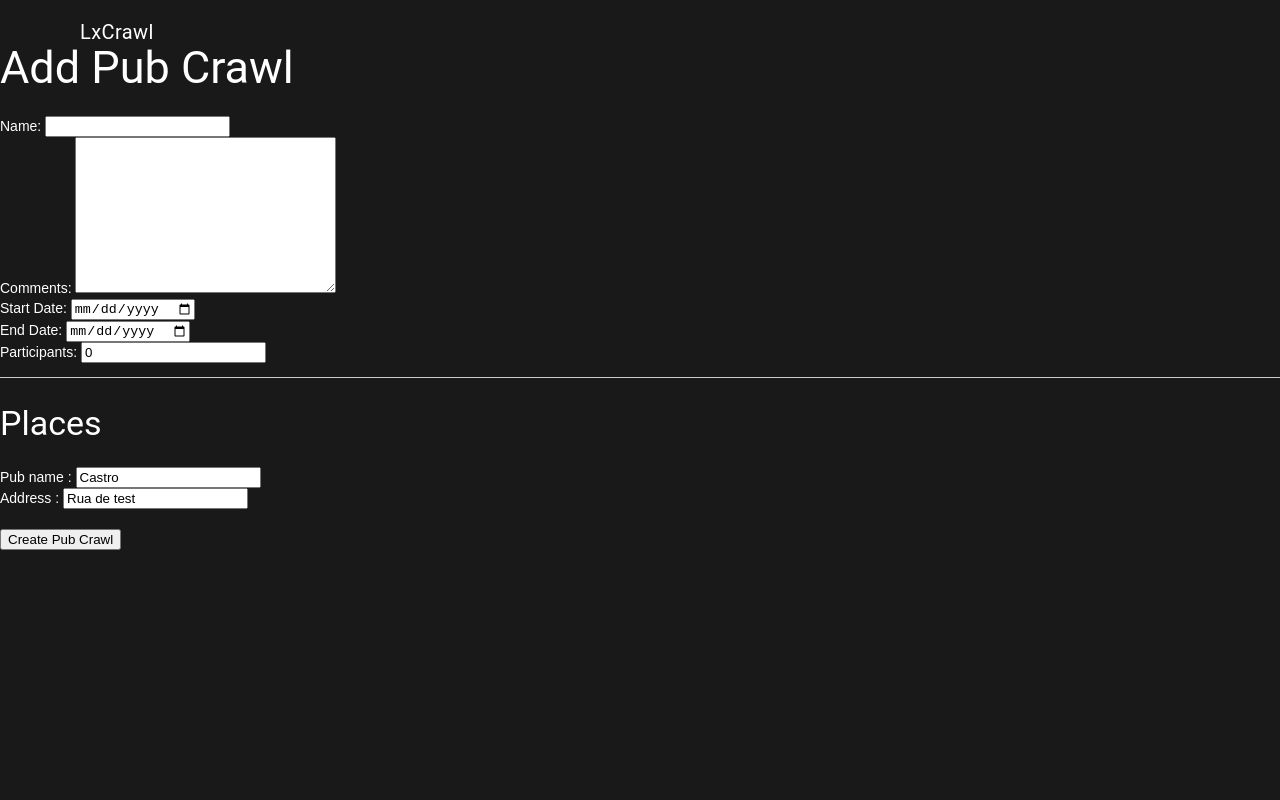
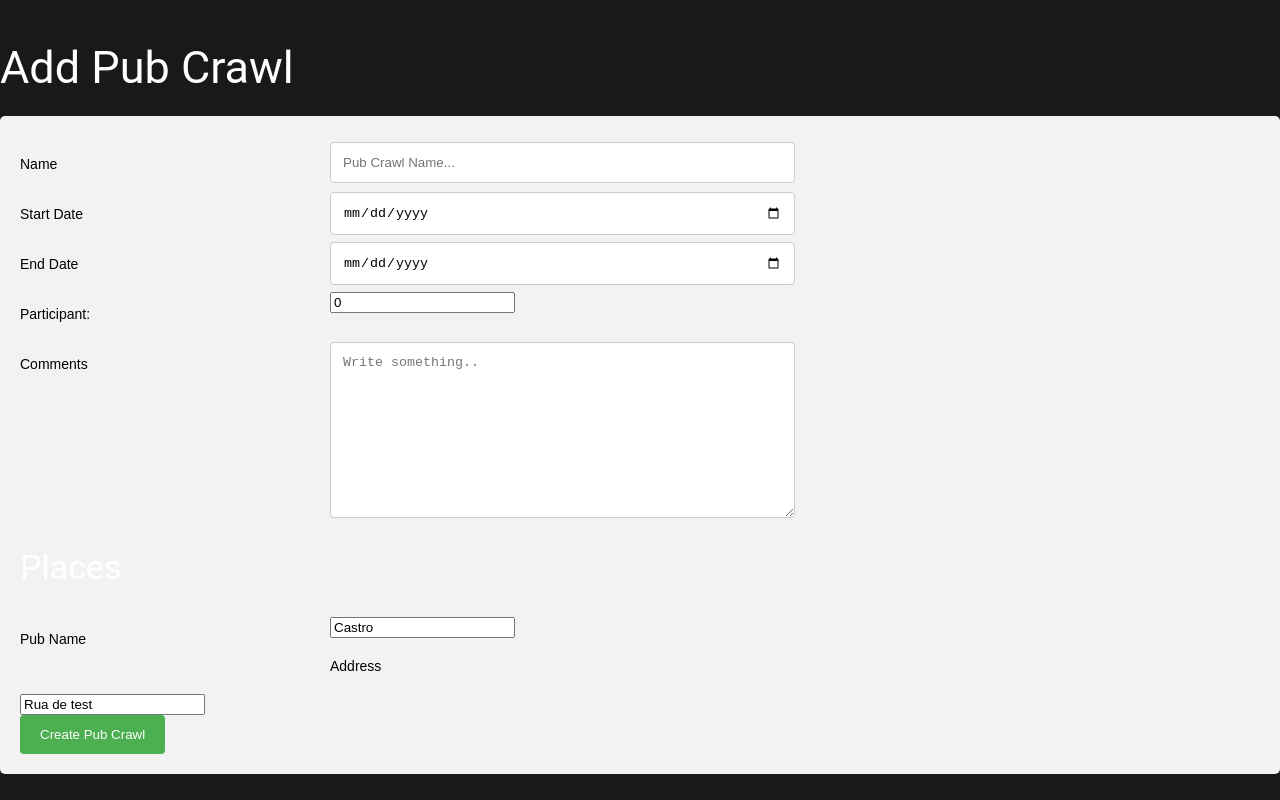
Before and after one commit to PatriciaRosalis/Lx_Crawl, a React (Create React App) app in the folder client/: page /add-pubcrawl in a window 1280 px wide. Built offline with nearby package versions, Linux system fonts and the light colour scheme.

Commit message:
First design of AddPubCrawl and fixed addPubCrawl route

```diff
--- a/client/src/api.js
+++ b/client/src/api.js
@@ -86,7 +86,7 @@ export default {
 
   addPubCrawl(uploadData) {
     return service
-      .post('/pubCrawls', uploadData)
+      .post('/pubCrawls/add-pubcrawl', uploadData)
       .then(res => res.data)
       .catch(errHandler)
   },
--- a/client/src/components/pages/AddPubCrawl.jsx
+++ b/client/src/components/pages/AddPubCrawl.jsx
@@ -3,6 +3,7 @@ import api from '../../api';
 import ReactDom from 'react-dom'
 import axios from 'axios';
 import Navbar from './Navbar'
+import '../../styles/pubcrawlForms.scss';
 
 
 export default class AddPubCrawl extends Component {
@@ -88,29 +89,97 @@ export default class AddPubCrawl extends Component {
   render() {
     return (
       <div className="AddPubCrawl">
-        <Navbar />
+        {/* <Navbar />  */}
         <br />
-
         <h2>Add Pub Crawl</h2>
-        <form>
-          Name: <input type="text" value={this.state.name} name="name" onChange={this.handleInputChange} /> <br />
-          Comments: <textarea value={this.state.comments} name="comments" cols="30" rows="10" onChange={this.handleInputChange} ></textarea> <br />
-          Start Date: <input type="date" value={this.state.startDate} name="startDate" onChange={this.handleInputChange} /> <br />
-          End Date: <input type="date" value={this.state.endDate} name="endDate" onChange={this.handleInputChange} /> <br />
-          Participants: <input type="number" value={this.state.participants} name="participants" onChange={this.handleInputChange} /> <br />
-          <hr />
+        <div className="containerAddPub">
+          <form action="action_page.php">
+            <div className="row">
+              <div className="col-25">
+                <label for="fname" className="label">Name</label>
+              </div>
+              <div className="col-75">
+                {/* <input type="text" value={this.state.name} onChange={this.handleInputChange} id="fname" placeholder="Pub Crawl Name..." /> */}
+                <input id="pubName" type="text" value={this.state.name} name="name" onChange={this.handleInputChange} placeholder="Pub Crawl Name..." />
+              </div>
+            </div>
+            <div className="row">
+              <div className="col-25">
+                <label for="sdate" className="label">Start Date</label>
+              </div>
+              <div className="col-75">
+                <input id="sdate"  name="startDate" type="date" value={this.state.startDate}  onChange={this.handleInputChange} />
+              </div>
+            </div>
+            <div className="row">
+              <div className="col-25">
+                <label for="edate" className="label">End Date</label>
+              </div>
+              <div className="col-75">
+                <input id="edate" name="endDate" type="date" value={this.state.endDate} onChange={this.handleInputChange} />
+              </div>
+            </div>
+            <div className="row">
+              <div className="col-25">
+                <label for="participant" className="label">Participant:</label>
+              </div>
+              <div className="col-75">
+                <input id="participant" type="number" value={this.state.participants} name="participants" onChange={this.handleInputChange} />
+              </div>
+            </div>
+            <div className="row">
+              <div className="col-25">
+                <label for="comments" className="label">Comments</label>
+              </div>
+              <div className="col-75">
+                <textarea id="comments" name="comments" placeholder="Write something.." value={this.state.comments} /*name="comments"*/ cols="30" rows="10" onChange={this.handleInputChange}></textarea>
+              </div>
+            </div>
             <h3>Places</h3>
+            <div className="row">
               {this.state.places.map((place,i) => <div key={i}>
-            Pub name : <input value={place.namePub} onChange={e => this.changeNamePub(e,i)} /> <br/>
-            Address : <input value={place.address} onChange={e => this.changeAddress(e,i)}/> <br/>
-            <br/>
+                <div className="col-25">
+                  <label for="pubname" className="label" >Pub Name</label>
+                </div>
+                <div className="col-75">
+                  <input value={place.namePub} onChange={e => this.changeNamePub(e,i)} />
+                </div>
+                <div className="col-25">
+                  <label for="address" className="label" >Address </label>
+                </div>
+                <div className="col-75">
+                  <input value={place.address} onChange={e => this.changeAddress(e,i)}/>
+                </div>
               </div>)}
-          <button onClick={(e) => this.handleClick(e)}>Create Pub Crawl</button>
+            </div>
+            <button id="createPub" onClick={(e) => this.handleClick(e)}>Create Pub Crawl</button>
           </form>
           {this.state.message && <div className="info">
             {this.state.message}
           </div>}
         </div>
+
+
+        {/* <h2>Add Pub Crawl</h2> */}
+        {/* <form>  */}
+          {/* Name: <input type="text" value={this.state.name} name="name" onChange={this.handleInputChange} /> <br /> */}
+          {/* Comments: <textarea value={this.state.comments} name="comments" cols="30" rows="10" onChange={this.handleInputChange} ></textarea> <br /> */}
+          {/* Start Date: <input type="date" value={this.state.startDate} name="startDate" onChange={this.handleInputChange} /> <br />  */}
+          {/* End Date: <input type="date" value={this.state.endDate} name="endDate" onChange={this.handleInputChange} /> <br />  */}
+          {/* Participants: <input type="number" value={this.state.participants} name="participants" onChange={this.handleInputChange} /> <br />  */}
+          {/* <hr /> */}
+          {/* <h3>Places</h3> */}
+          {/* {this.state.places.map((place,i) => <div key={i}> */}
+            {/* Pub name : <input value={place.namePub} onChange={e => this.changeNamePub(e,i)} /> <br/> */}
+            {/* Address : <input value={place.address} onChange={e => this.changeAddress(e,i)}/> <br/> */}
+            {/* <br/> */}
+          {/* </div>)} */}
+          {/* <button onClick={(e) => this.handleClick(e)}>Create Pub Crawl</button> */}
+        {/* </form> */}
+        {/* {this.state.message && <div className="info"> */}
+          {/* {this.state.message} */}
+        {/* </div>} */}
+      </div>
     );
   }
 }
--- /dev/null
+++ b/client/src/styles/pubcrawlForms.scss
@@ -0,0 +1,62 @@
+#pubName, #edate, #sdate, #comments {
+  width: 50%;
+  padding: 12px;
+  border: 1px solid #ccc;
+  border-radius: 4px;
+  box-sizing: border-box;
+  resize: vertical;
+}
+
+/* Style the label to display next to the inputs */
+.label {
+  color: black;
+  padding: 12px 12px 12px 0;
+  display: inline-block;
+}
+
+/* Style the submit button */
+#createPub {
+  background-color: #4CAF50;
+  color: white;
+  padding: 12px 20px;
+  border: none;
+  border-radius: 4px;
+  cursor: pointer;
+  float: center;
+}
+
+/* Style the container */
+.containerAddPub{
+  border-radius: 5px;
+  background-color: #f2f2f2;
+  padding: 20px;
+}
+
+/* Floating column for labels: 25% width */
+.col-25 {
+  float: left;
+  width: 25%;
+  margin-top: 6px;
+}
+
+/* Floating column for inputs: 75% width */
+.col-75 {
+  float: left;
+  width: 75%;
+  margin-top: 6px;
+}
+
+/* Clear floats after the columns */
+.row:after {
+  content: "";
+  display: table;
+  clear: both;
+}
+
+/* Responsive layout - when the screen is less than 600px wide, make the two columns stack on top of each other instead of next to each other */
+@media screen and (max-width: 600px) {
+  .col-25, .col-75, input[type=submit] {
+    width: 100%;
+    margin-top: 0;
+  }
+}
```
Lines whose indentation alone changed are shown as unchanged.
